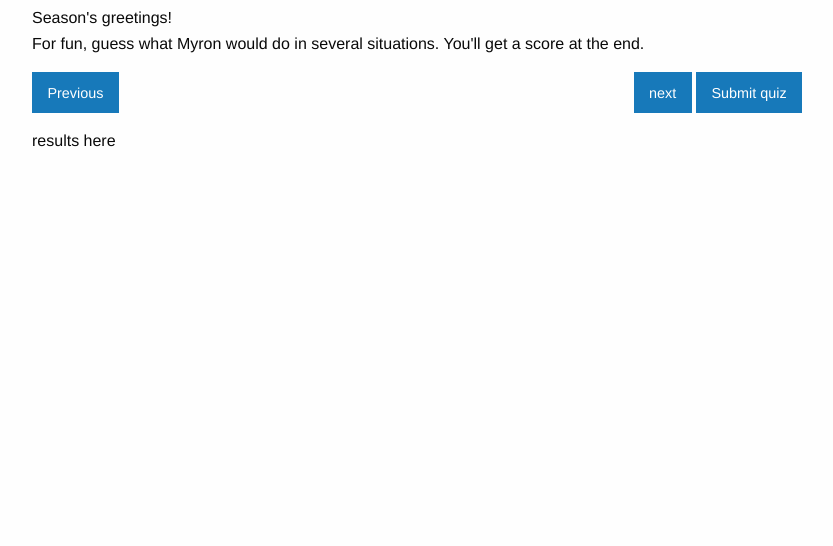
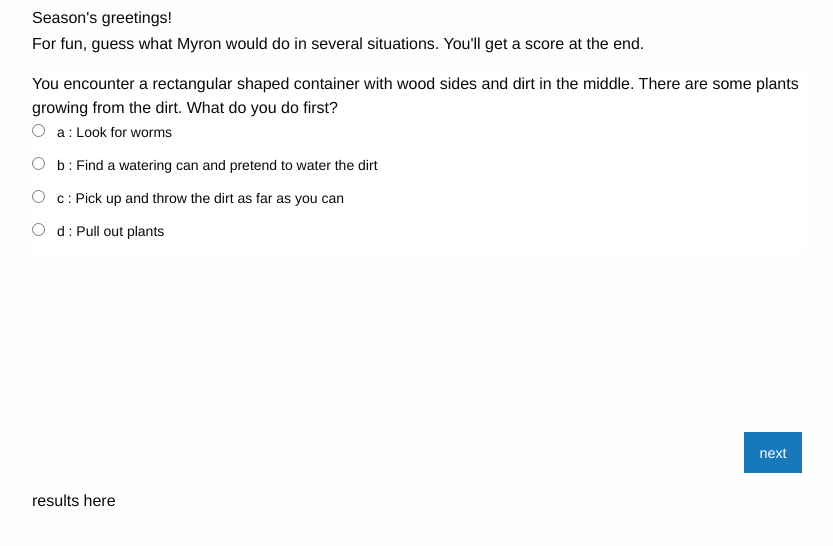
Before and after one commit to mrengy/card2021, a plain HTML site: page index.html in a window 1280 px wide. Shown: the part 70-616 px from the top of the page, without its empty margins (23-856 px from the left). Drawn offline with Linux system fonts and the light colour scheme.

Commit message:
multi page logic basically working with layout issues

```diff
--- a/css/app.scss
+++ b/css/app.scss
@@ -13,7 +13,7 @@ $color_background: #fff;
 }
 
 .slide {
-  position: absolute;
+  position: relative;
   left: 0px;
   top: 0px;
   width: 100%;
@@ -33,3 +33,7 @@ $color_background: #fff;
   height: 200px;
   margin-top: 3em;
 }
+
+.none{
+  display:none;
+}
--- a/index.html
+++ b/index.html
@@ -33,15 +33,15 @@
           <div class="large-8 medium-12 cell" id="buttons">
             <div class="grid-x grid-padding-x">
               <div class="large-6 medium-6 small-6 cell">
-                <button id="previous" class="button">
+                <button id="previous" class="button none">
                   Previous
                 </button>
               </div>
               <div class="large-6 medium-6 small-6 cell text-right">
-                <button id="next" class="button">
+                <button id="next" class="button none">
                   next
                 </button>
-                <button id="submit" class="button">
+                <button id="submit" class="button none">
                   Submit quiz
                 </button>
               </div>
--- a/js/app.js
+++ b/js/app.js
@@ -2,7 +2,9 @@ $(document).foundation();
 
 $( document ).ready(function() {
 
-    // define initial variables
+  // sliding functions
+
+  // initial variables
   const quizContainer = $('#quiz');
   const resultsContainer = $('#results');
   const submitButton = $('#submit');
@@ -29,6 +31,7 @@ $( document ).ready(function() {
     }
   ]
 
+  // build quiz and show results functions
   function buildQuiz(){
     const output = [];
 
@@ -105,9 +108,44 @@ $( document ).ready(function() {
     resultsContainer.html(`${numCorrect} out of ${myQuestions.length}`);
   }
 
-    //display quiz right away
+  // display quiz right away
   buildQuiz();
 
-    //on submit, show results
+  // pagination
+  const previousButton = $('#previous');
+  const nextButton = $('#next');
+  const slides = $('.slide');
+  let currentSlide = 0;
+
+  function showSlide(n) {
+    //reset classes
+    slides[currentSlide].classList.remove('active-slide');
+    $('button').removeClass('none');
+    slides[n].classList.add('active-slide');
+
+    currentSlide = n;
+    if(currentSlide === 0){
+      previousButton.addClass('none');
+    }
+    if(currentSlide === slides.length-1) {
+      nextButton.addClass('none');
+    } else {
+      submitButton.addClass('none');
+    }
+  }
+
+  function showNextSlide(){
+    showSlide(currentSlide + 1);
+  }
+
+  function showPreviousSlide(){
+    showSlide(currentSlide - 1);
+  }
+  // show first slide
+  showSlide(currentSlide);
+
+  // event listeners
+  previousButton.on('click', showPreviousSlide);
+  nextButton.on('click', showNextSlide);
   submitButton.on('click', showResults);
 });
```
Also changed, not shown: css/app.css, 1 other file. Lines whose indentation alone changed are shown as unchanged.
